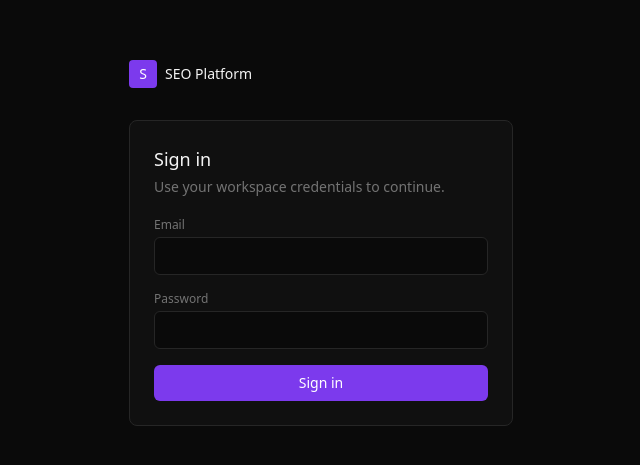
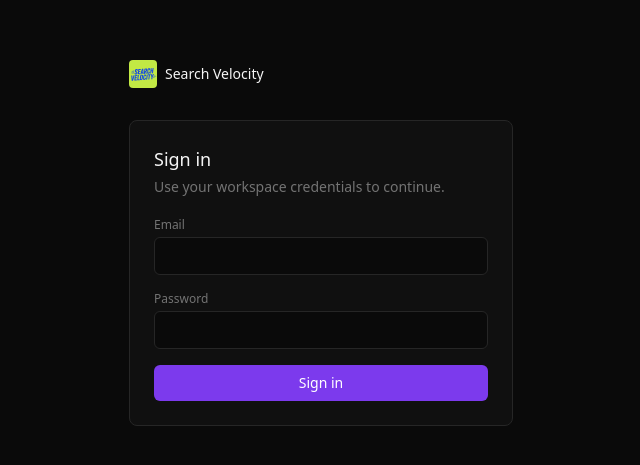
Before and after one commit to seowithasnad/SEO-Tool, a Next.js app: page /login in a window 1280 px wide. Shown: the part 157-622 px from the top of the page, without its empty margins (319-959 px from the left). Built offline with nearby package versions, Linux system fonts and the light colour scheme.

Commit message:
Replace logo with image in login page

```diff
--- a/src/app/login/page.tsx
+++ b/src/app/login/page.tsx
@@ -33,12 +33,7 @@ export default function LoginPage() {
   return (
     <div className="flex min-h-screen w-full items-center justify-center bg-neutral-950 px-4">
       <div className="w-full max-w-sm">
-        <div className="mb-8 flex items-center gap-2">
-          <div className="flex h-7 w-7 items-center justify-center rounded bg-brand-500 text-sm text-white">
-            S
-          </div>
-          <span className="text-sm text-neutral-100">SEO Platform</span>
-        </div>
+       <div className="mb-8 flex items-center gap-2"> <img src="/logo.svg" alt="Search Velocity" className="h-7 w-7 rounded" /> <span className="text-sm text-neutral-100">Search Velocity</span> </div>
 
         <form
           onSubmit={handleSubmit}
```
